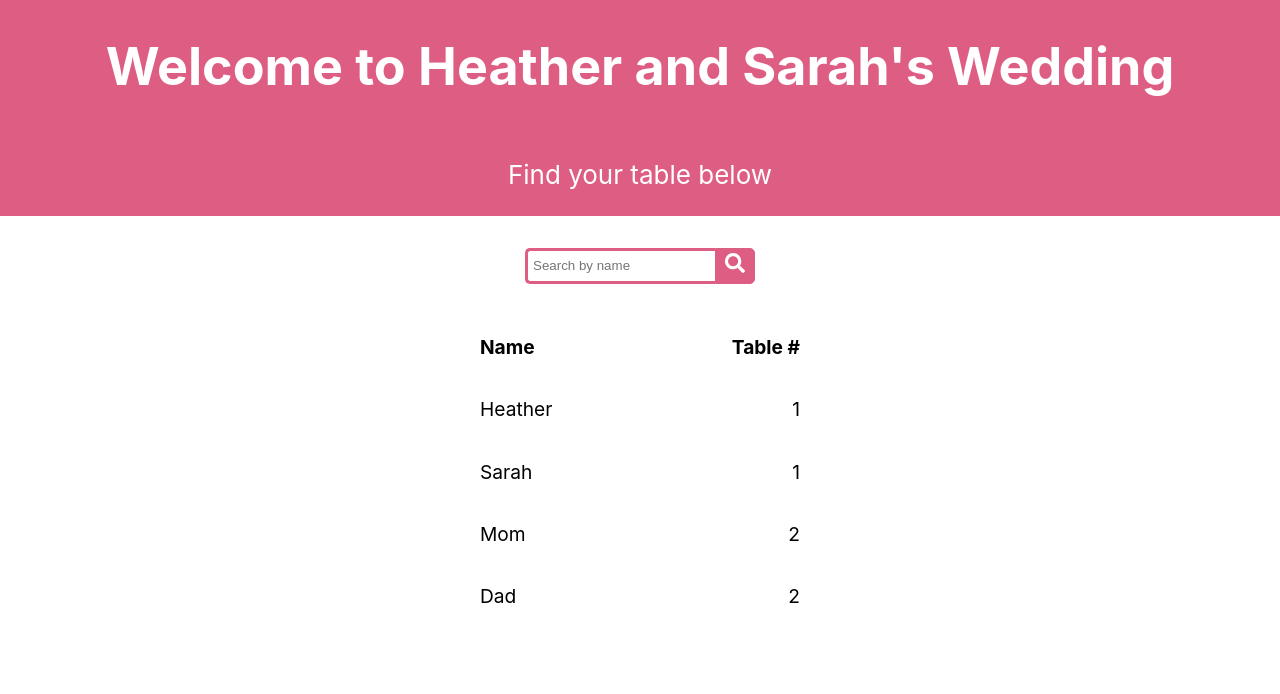
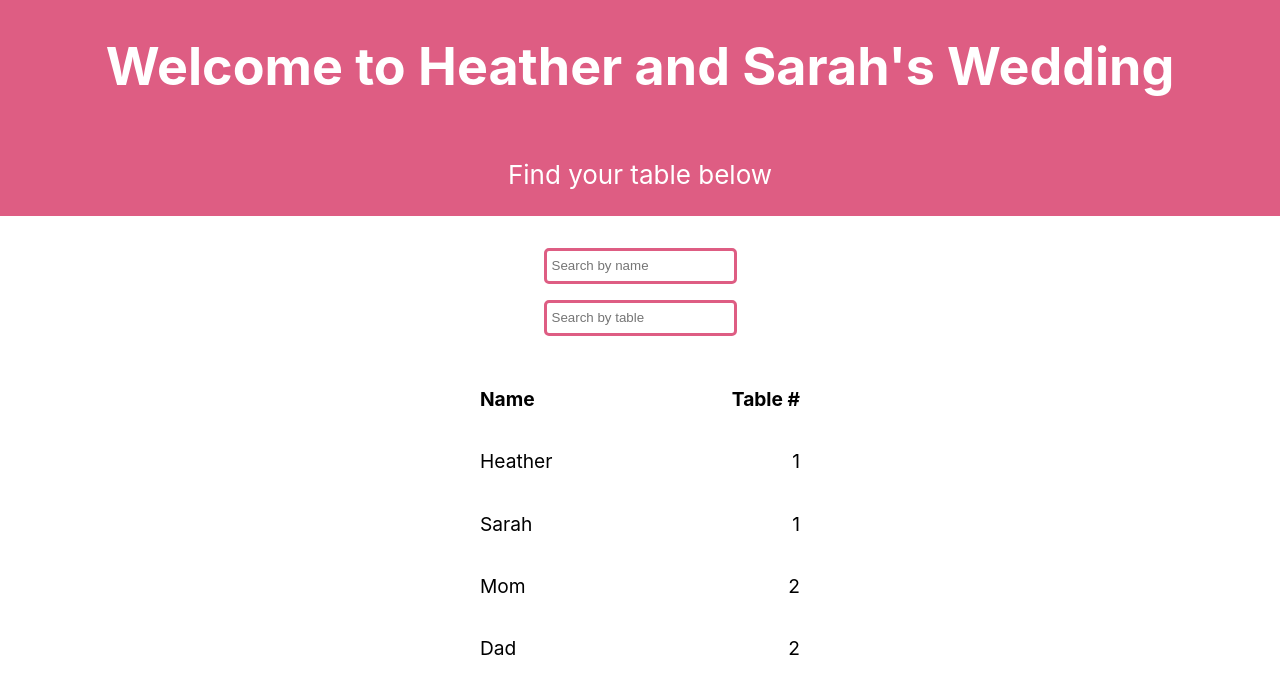
Before and after one commit to MarkHamiltonII/heather-and-sarah-wedding-seating, a React (Create React App) app: page / in a window 1280 px wide. Shown: the top 694 px of the page. Built offline with nearby package versions, Linux system fonts and the light colour scheme.

Commit message:
Added search by table

```diff
--- a/src/App.css
+++ b/src/App.css
@@ -21,18 +21,24 @@
 }
 
 .search-bar {
+  margin:auto;
+  min-width: 25%;
+  max-width: fit-content;
   justify-content: center;
+  align-items: center;
   position: relative;
   display: flex;
+  flex-direction: column;
+  gap: 1rem;
 }
 
-.search-query {
+.search {
   border: 3px solid #de5d83;
-  border-right: none;
+  color: grey;
   padding: 5px;
   height: 20px;
   outline: none;
-  border-radius: 5px 0 0 5px;
+  border-radius: 5px 5px 5px 5px;
 }
 
 .search-button {
--- a/src/App.js
+++ b/src/App.js
@@ -1,16 +1,26 @@
 import './App.css';
 import { useState } from 'react';
-import { FaSearch } from 'react-icons/fa';
 import seating_chart from './data/seating_chart.json'
 
 
 function App() {
   const [seatingList] = useState(seating_chart)
   const [query, setQuery] = useState("")
+  const [tableNumber, setTableNumber] = useState()
 
-  const filteredList = seatingList.filter(item=> {
-    return item.Name.toLowerCase().includes(query.toLowerCase())
-  })
+  let filteredList = seatingList
+
+  if (query) {
+    filteredList = seatingList.filter(item => {
+      return item.Name.toLowerCase().includes(query.toLowerCase())
+    })
+  }
+
+  if (tableNumber) {
+    filteredList = seatingList.filter(item => {
+      return item.Table.toLowerCase().includes(tableNumber.toLowerCase())
+    })
+  }
 
   return (
     <div className="App">
@@ -23,10 +33,24 @@ function App() {
         </p>
       </header>
       <div className='search-bar'>
-        <input type='text' className='search-query' placeholder='Search by name' onChange={e => setQuery(e.target.value)} />
-        <button className='search-button'>
-          <FaSearch />
-        </button>
+        <input
+        type='text'
+        value={query}
+        className='search'
+        placeholder='Search by name'
+        onChange={e => {
+          setQuery(e.target.value)
+          setTableNumber("")
+          }} />
+        <input
+        type='text'
+        value={tableNumber}
+        className='search'
+        placeholder='Search by table'
+        onChange={e => {
+          setTableNumber(e.target.value)
+          setQuery("")
+          }} />
       </div>
       <div className='seating-chart'>
         <div className='seating-labels'><p>Name</p><p>Table #</p></div>
```
